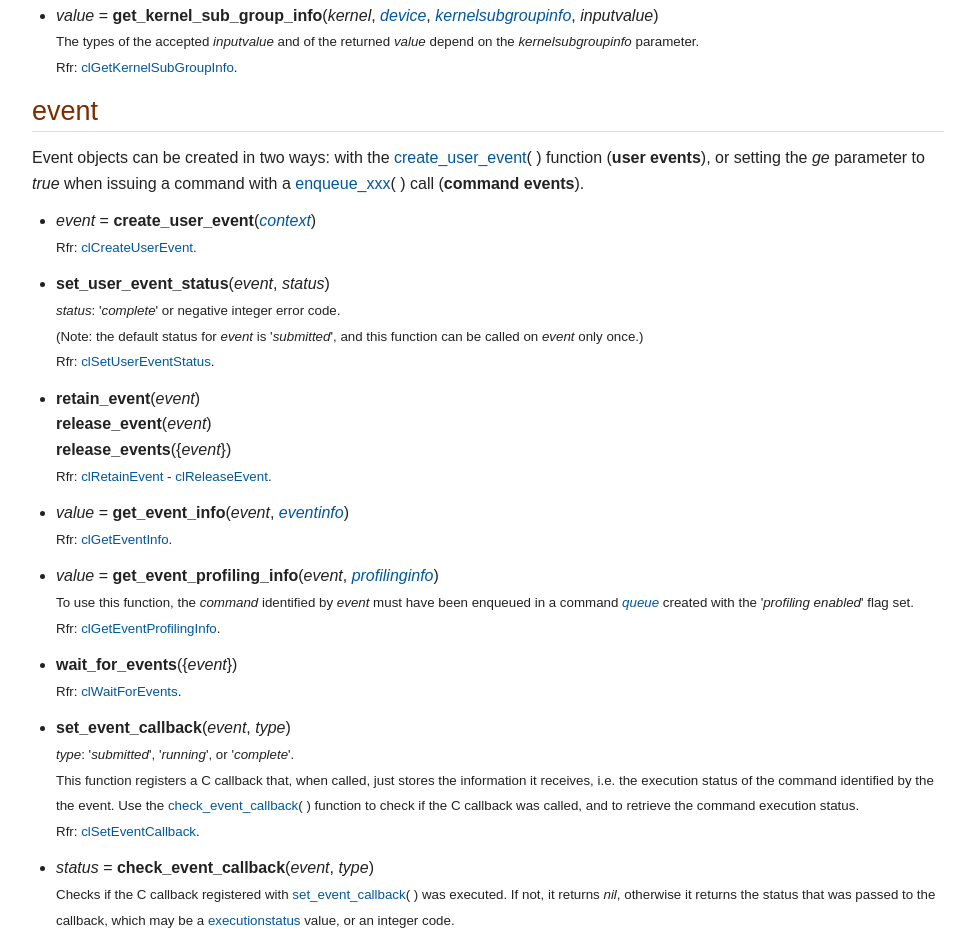
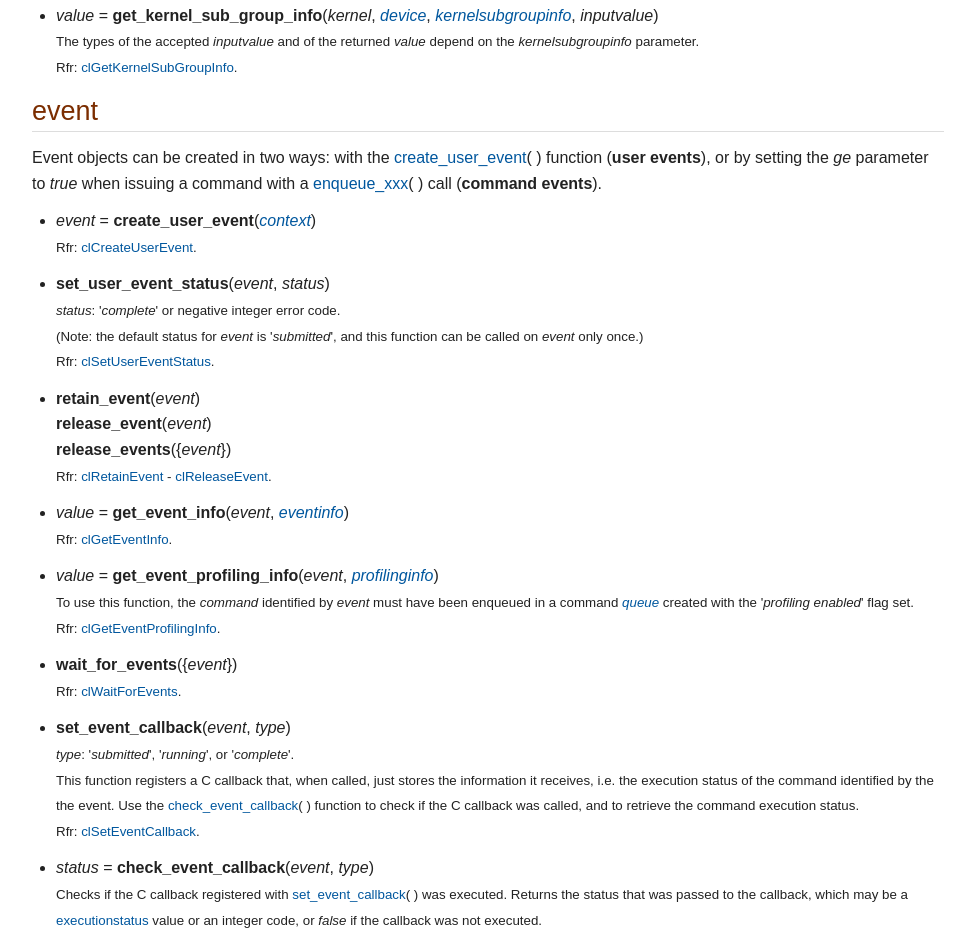
Before and after one commit to stetre/mooncl, a plain HTML site: page doc/index.html in a window 1280 px wide. Shown: the part 6645-7588 px from the top of the page, without its empty margins (312-1278 px from the left). Drawn offline with Linux system fonts and the light colour scheme.

Commit message:
check_event_callback() now returns false instead of nil

```diff
--- a/doc/index.html
+++ b/doc/index.html
@@ -1413,7 +1413,7 @@ Rfr: <a href="https://www.khronos.org/registry/OpenCL/sdk/2.1/docs/man/xhtml/clG
 <div class="paragraph">
 <p>Event objects can be created in two ways:
 with the <a href="#create_user_event">create_user_event</a>(&nbsp;) function (<strong>user events</strong>), or
-setting the <em>ge</em> parameter to <em>true</em> when issuing a command with a <a href="#commands">enqueue_xxx</a>(&nbsp;)
+by setting the <em>ge</em> parameter to <em>true</em> when issuing a command with a <a href="#commands">enqueue_xxx</a>(&nbsp;)
 call (<strong>command events</strong>).</p>
 </div>
 <div id="create_user_event" class="ulist">
@@ -1488,8 +1488,8 @@ Rfr: <a href="https://www.khronos.org/registry/OpenCL/sdk/2.1/docs/man/xhtml/clS
 <ul>
 <li>
 <p><em>status</em> = <strong>check_event_callback</strong>(<em>event</em>, <em>type</em>)<br>
-<span class="small">Checks if the C callback registered with <a href="#set_event_callback">set_event_callback</a>(&nbsp;) was executed. If not, it returns <em>nil</em>, otherwise it returns the status that was passed to the callback, which
-may be a <a href="#executionstatus">executionstatus</a> value, or an integer code.</span></p>
+<span class="small">Checks if the C callback registered with <a href="#set_event_callback">set_event_callback</a>(&nbsp;) was executed. Returns the status that was passed to the callback, which
+may be a <a href="#executionstatus">executionstatus</a> value or an integer code, or <em>false</em> if the callback was not executed.</span></p>
 </li>
 </ul>
 </div>
```
Also changed, not shown: 2 other files.
